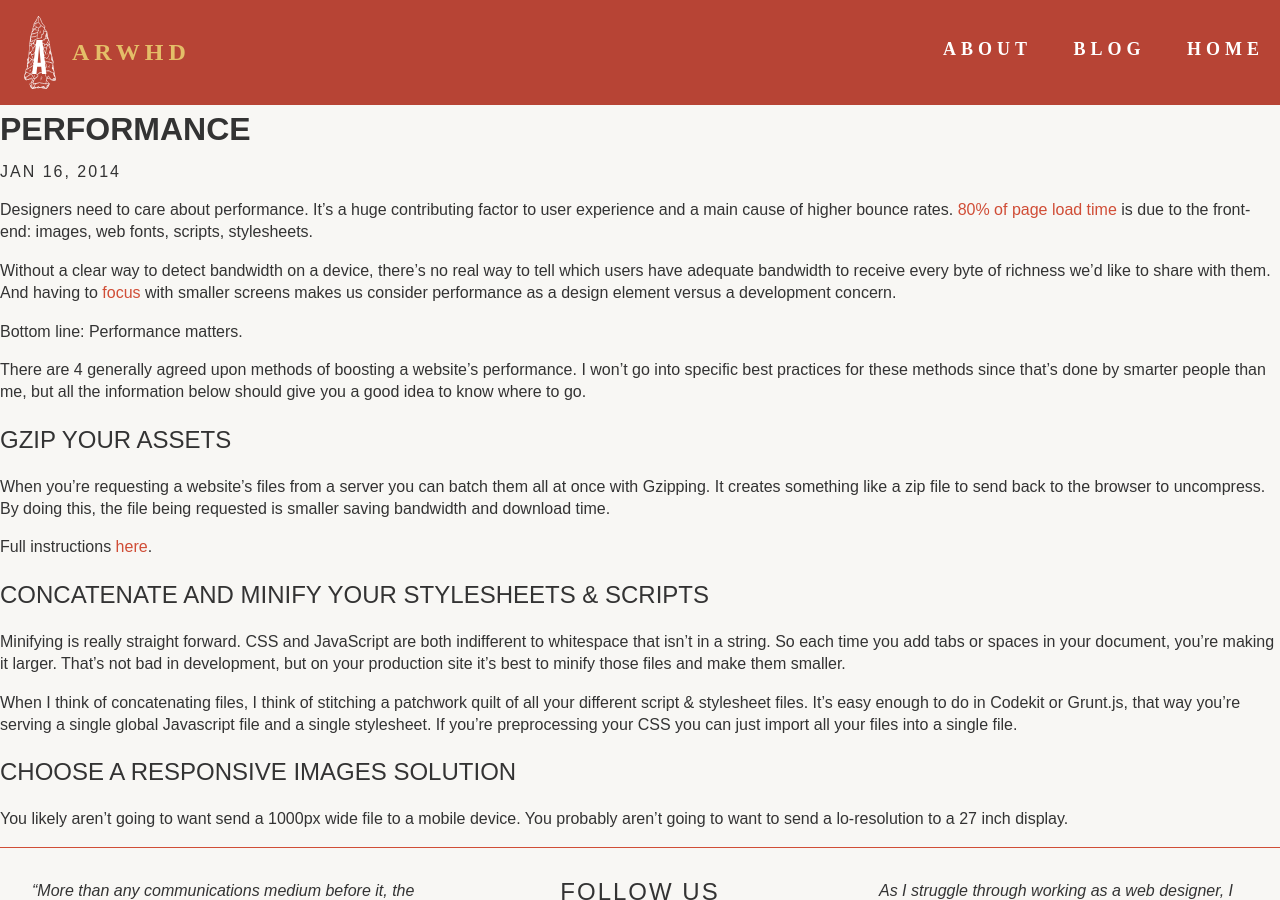
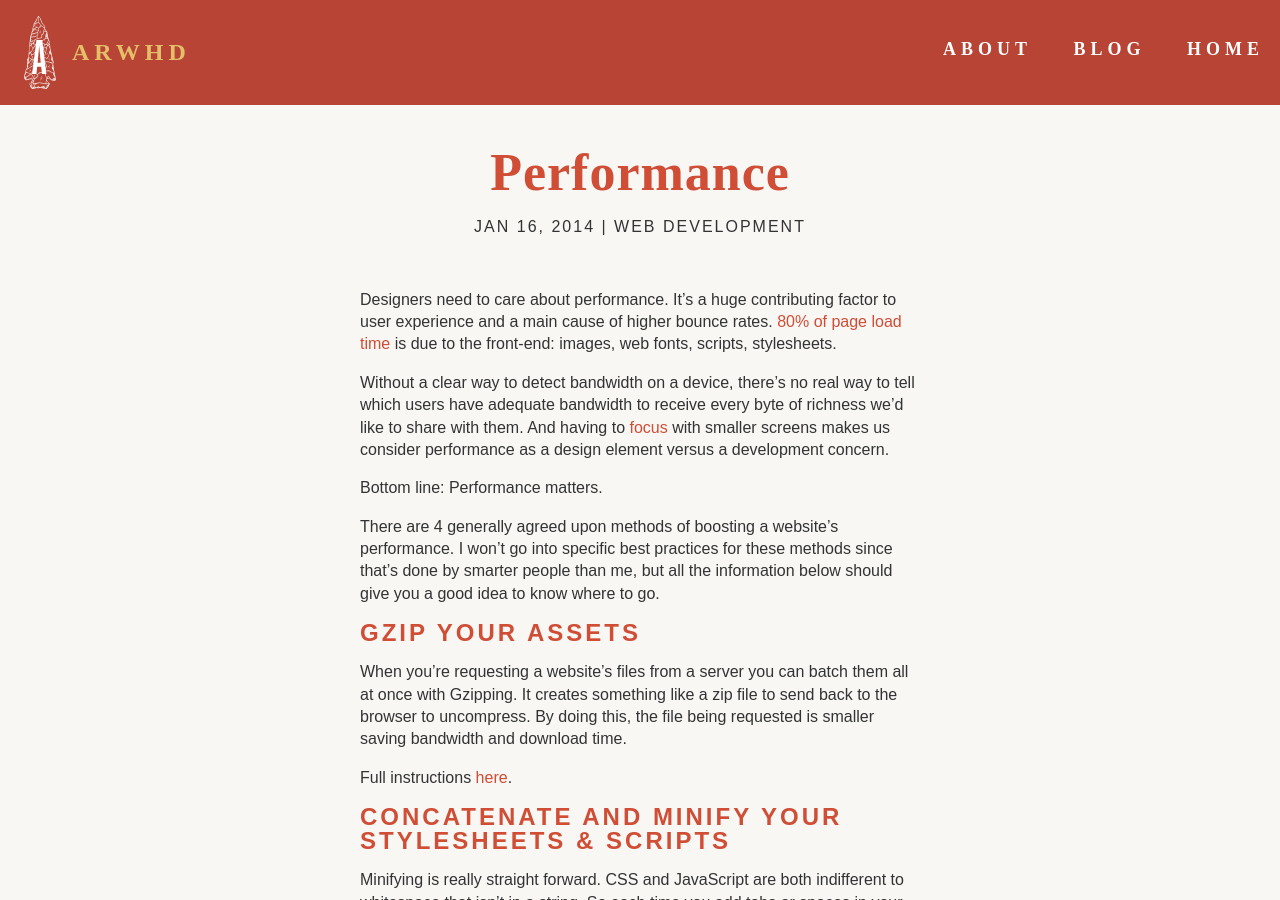
Before and after one commit to charlespeters/ARWHD, a Jekyll site: the page built from _posts/2014-01-16-performance.md, in a window 1280 px wide and 900 px high. Built offline with Jekyll 4.4.1, drawn with Linux system fonts in a browser that asks for light colours; nearby versions of some CDN libraries.

Commit message:
post layouts.

```diff
--- a/_layouts/page.html
+++ b/_layouts/page.html
@@ -10,5 +10,4 @@
         {{ content }}
     </section>
 </article>
-
 </main>
--- a/_layouts/post.html
+++ b/_layouts/post.html
@@ -1,15 +1,18 @@
 ---
 layout: default
 ---
-<div class="post">
-
-  <header class="post-header">
+<main role="main" class="flexcontents">
+<article class="blogpost">
+    <header class="post-header">
     <h1>{{ page.title }}</h1>
-    <p class="meta">{{ page.date | date: "%b %-d, %Y" }}{% if page.author %} • {{ page.author }}{% endif %}{% if page.meta %} • {{ page.meta }}{% endif %}</p>
+    <span class="meta">{{ page.date | date: "%b %-d, %Y" }} | {{ page.categories }} {% if page.meta %} | {{ page.meta }}{% endif %}</span>
   </header>
 
-  <article class="post-content">
+  <section class="entry">
   {{ content }}
-  </article>
-
-</div>
+  </section>
+    <footer>
+    {{ page.tags }}
+    </footer>
+</article>
+</main>
--- a/blog.html
+++ b/blog.html
@@ -9,7 +9,7 @@
     {% for post in site.posts %}
     <article>
         <h2><a href="{{ post.url }}">{{ post.title }}</a></h2>
-        <span class="meta">{{ post.date | date: "%b %-d, %Y" }} | <span class="category"><a href="http://arw.hd:8888/category/uiux-design/" title="View all posts in UI/UX Design" rel="category tag">UI/UX Design</a></span></span>
+        <span class="meta">{{ post.date | date: "%b %-d, %Y" }} | <span class="category"><a href="http://arw.hd:8888/category/uiux-design/" title="View all posts in UI/UX Design" rel="category tag">{{ post.categories }}</a></span></span>
         {{ post.excerpt }}
     </article>
     {% endfor %}
```
